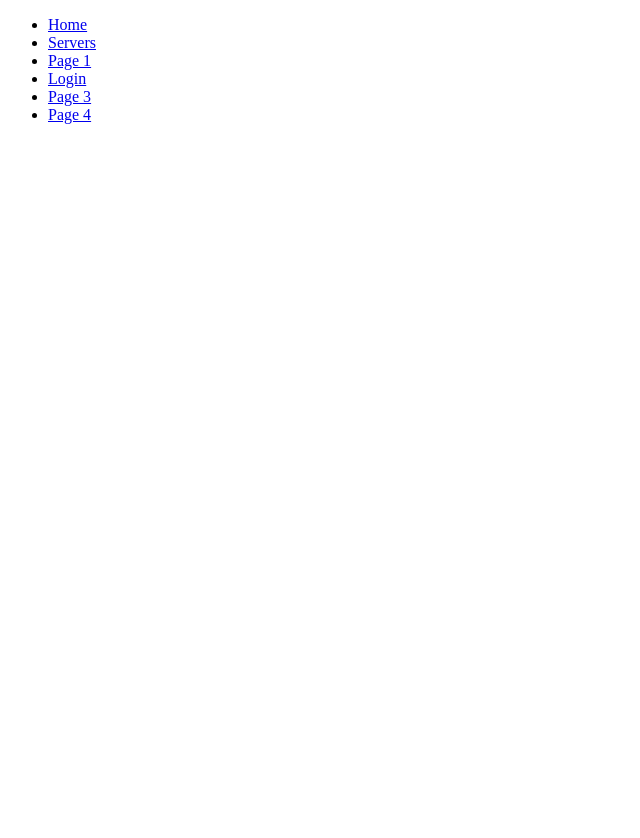
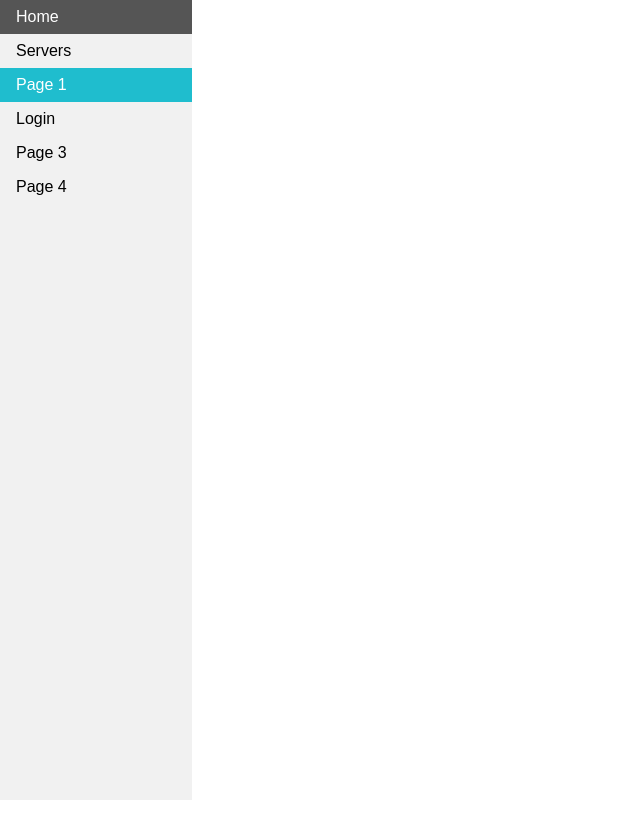
Before and after one commit to TheCodingKitten/MyWebsite, a plain HTML site: page index.html in a window 1280 px wide. Shown: the whole page, without its empty margins (0-640 px from the left). Drawn offline with Linux system fonts and the light colour scheme; the site is published under a folder, as on GitHub Pages, so addresses that start at the root find nothing.

Commit message:
Update index.html

```diff
--- a/index.html
+++ b/index.html
@@ -1,19 +1,19 @@
 <!DOCTYPE html>
 <html lang="en-us">
 <head>
-<link rel="stylesheet" href="/css/main_style.css">
+<link rel="stylesheet" href="./css/main_style.css">
 <title>Henry's Website</title>
-<link rel="shortcut icon" type="image/jpg" href="/images/cat.ico"/>
+<link rel="shortcut icon" type="image/jpg" href="./images/cat.ico"/>
 </head>
 <body>
 
 <ul>
-  <li><a href="/home/">Home</a></li>
-  <li><a href="/servers/">Servers</a></li>
-  <li><a class="active" href="/page1/">Page 1</a></li>
-  <li><a href="/login/">Login</a></li>
-  <li><a href="/page3/">Page 3</a></li>
-  <li><a href="/page4/">Page 4</a></li>
+  <li><a href="./home/">Home</a></li>
+  <li><a href="./servers/">Servers</a></li>
+  <li><a class="active" href="./page1/">Page 1</a></li>
+  <li><a href="./login/">Login</a></li>
+  <li><a href="./page3/">Page 3</a></li>
+  <li><a href="./page4/">Page 4</a></li>
 </ul>
 
 <div style="margin-left:15%;padding:1px 16px;height:1000px;">
```
